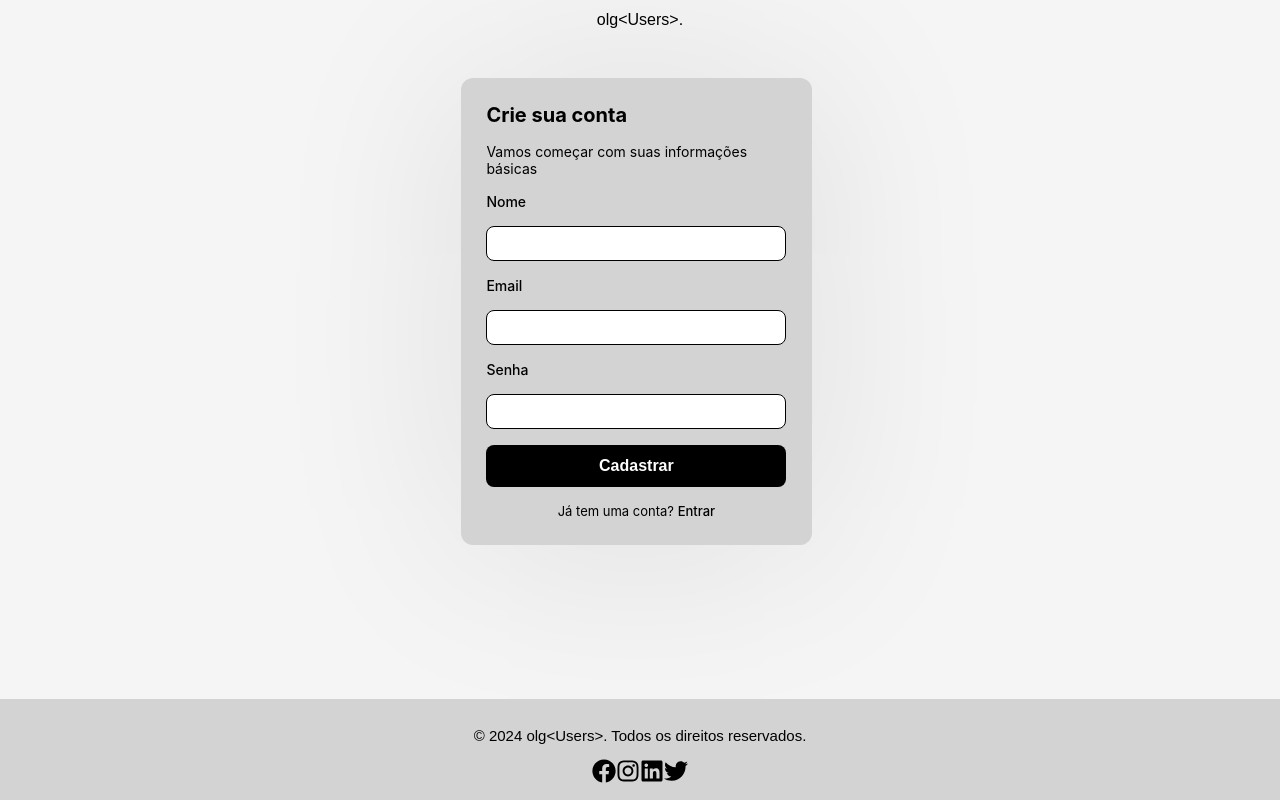
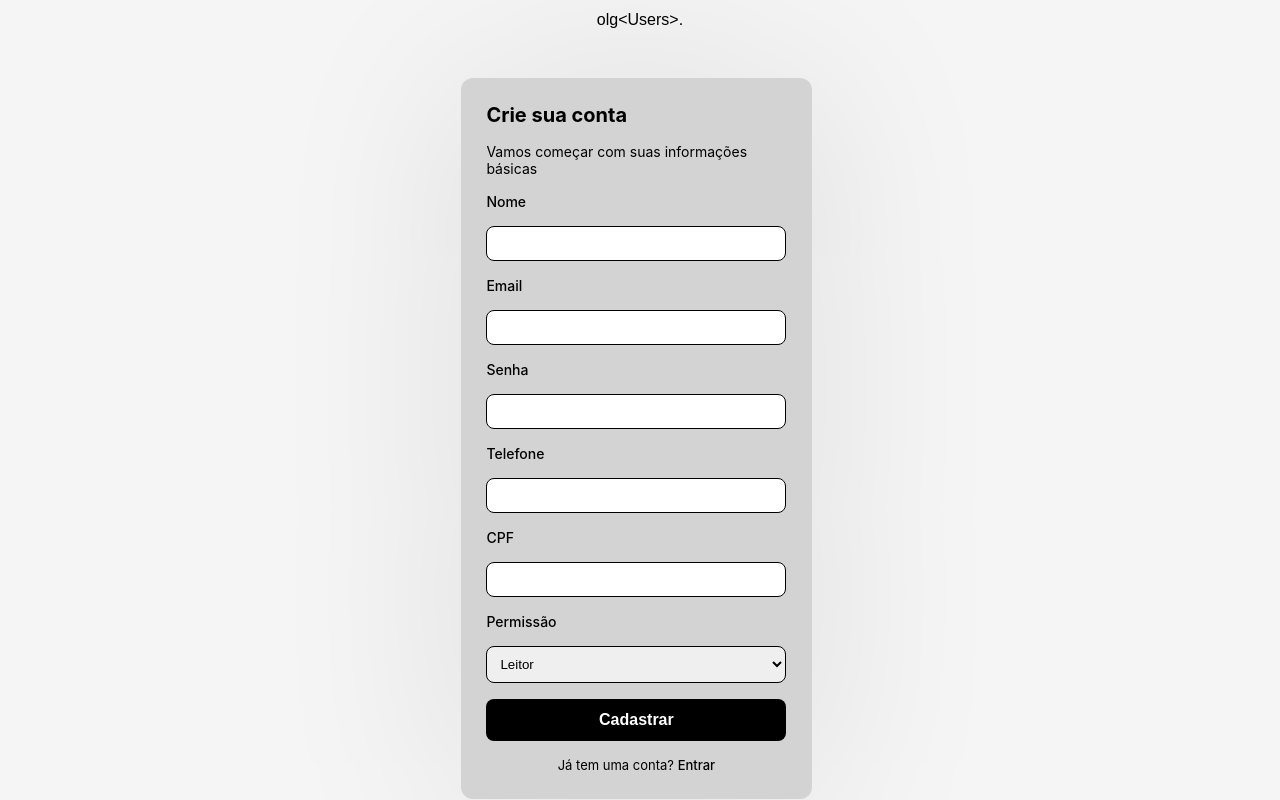
Before and after one commit to olegariobru/olgr-users, a React (Create React App) app in the folder frontEND/: page /cadastro in a window 1280 px wide. Shown: the top 800 px of the page. Built offline with nearby package versions, Linux system fonts and the light colour scheme; a web font is replaced by a local one.

Commit message:
adicionando banco de dados em nuvem

```diff
--- a/frontEND/package.json
+++ b/frontEND/package.json
@@ -7,6 +7,7 @@
     "@testing-library/jest-dom": "^6.6.4",
     "@testing-library/react": "^16.3.0",
     "@testing-library/user-event": "^13.5.0",
+    "firebase": "^12.3.0",
     "framer-motion": "^12.23.12",
     "react": "^19.1.1",
     "react-dom": "^19.1.1",
--- a/frontEND/src/App.js
+++ b/frontEND/src/App.js
@@ -4,7 +4,7 @@ import LoginPrin from './paginas/login'
 import EsqueceuSenha from './paginas/forgotPass';
 import TelaDeEntrada from './paginas/telaEntrada';
 import Cadastro from './paginas/cadastro';
-import Footer from './paginas/footer';
+import Footer from './Componentes/footer';
 import { AnimatePresence } from 'framer-motion'
 
 function AnimatedRoutes(){
--- /dev/null
+++ b/frontEND/src/firebaseConfig.js
@@ -0,0 +1,18 @@
+import { initializeApp } from "firebase/app";
+import { getAuth } from "firebase/auth";
+import { getFirestore } from "firebase/firestore";
+
+const firebaseConfig = {
+  apiKey: "AIzaSyBnon8iwZvX_-IlWQTTl6mdSRBPcwDUPY8",
+  authDomain: "olguser.firebaseapp.com",
+  projectId: "olguser",
+  storageBucket: "olguser.firebasestorage.app",
+  messagingSenderId: "503514402619",
+  appId: "1:503514402619:web:c0fe05a1cb6e321bcc711e",
+  measurementId: "G-XWJ663V23M"
+};
+
+const app = initializeApp(firebaseConfig);
+
+export const auth = getAuth(app);
+export const db = getFirestore(app);
--- a/frontEND/src/paginas/cadastro/index.js
+++ b/frontEND/src/paginas/cadastro/index.js
@@ -1,35 +1,144 @@
 import { motion } from 'framer-motion';
 import styles from './cadastro.module.css';
-import React from 'react';
+
+import { useState } from 'react';
+import { auth, db } from '../../firebaseConfig';
+import { createUserWithEmailAndPassword } from 'firebase/auth';
+import { doc, setDoc } from 'firebase/firestore';
 
 export default function Cadastro() {
+  const [form, setForm] = useState({
+    nome: '',
+    email: '',
+    senha: '',
+    telefone: '',
+    cpf: '',
+    role: 'leitor', // padrão: leitor
+  });
+
+  const handleChange = (e) => {
+    setForm({ ...form, [e.target.name]: e.target.value });
+  };
+
+  const handleSubmit = async (e) => {
+    e.preventDefault();
+    try {
+      const userCred = await createUserWithEmailAndPassword(
+        auth,
+        form.email,
+        form.senha
+      );
+
+      await setDoc(doc(db, 'users', userCred.user.uid), {
+        nome: form.nome,
+        email: form.email,
+        telefone: form.telefone,
+        cpf: form.cpf,
+        role: form.role,
+      });
+
+      alert('Usuário cadastrado com sucesso!');
+    } catch (error) {
+      console.error('Erro ao cadastrar usuário:', error);
+      alert('Erro ao cadastrar usuário: ' + error.message);
+    }
+  };
+
   return (
     <motion.div
-            initial={{ opacity: 0, y: 20}}
-            animate={{ opacity: 1, y: 0}}
-            exit={{ opacity: 0, y: -20}}
-            transition={{ duration: 0.5}}
+      initial={{ opacity: 0, y: 20 }}
+      animate={{ opacity: 1, y: 0 }}
+      exit={{ opacity: 0, y: -20 }}
+      transition={{ duration: 0.5 }}
     >
       <div className={styles.cadHeader}>
         <h1>olg&lt;Users&gt;.</h1>
       </div>
+
       <div className={styles.container}>
+        <form className={styles.cadForm} onSubmit={handleSubmit}>
+          <h1 className={styles.cadTit}>Crie sua conta</h1>
+          <p className={styles.cadSubTit}>
+            Vamos começar com suas informações básicas
+          </p>
 
-                <form className={styles.cadForm}>
-                    <h1 className={styles.cadTit}>Crie sua conta</h1>
-                    <p className={styles.cadSubTit}>Vamos começar com suas informações básicas</p>
           <label className={styles.labelCad} htmlFor="nome">Nome</label>
-                    <input className={styles.inputCad} type="text" id="nome" name="nome" required />
+          <input
+            className={styles.inputCad}
+            type="text"
+            id="nome"
+            name="nome"
+            value={form.nome}
+            onChange={handleChange}
+            required
+          />
+
           <label className={styles.labelCad} htmlFor="email">Email</label>
-                    <input className={styles.inputCad} type="email" id="email" name="email" required />
-                    <label className={styles.labelCad} htmlFor="password">Senha</label>
-                    <input className={styles.inputCad} type="password" id="senha" name="senha" required />
+          <input
+            className={styles.inputCad}
+            type="email"
+            id="email"
+            name="email"
+            value={form.email}
+            onChange={handleChange}
+            required
+          />
+
+          <label className={styles.labelCad} htmlFor="senha">Senha</label>
+          <input
+            className={styles.inputCad}
+            type="password"
+            id="senha"
+            name="senha"
+            value={form.senha}
+            onChange={handleChange}
+            required
+          />
+
+          <label className={styles.labelCad} htmlFor="telefone">Telefone</label>
+          <input
+            className={styles.inputCad}
+            type="text"
+            id="telefone"
+            name="telefone"
+            value={form.telefone}
+            onChange={handleChange}
+            required
+          />
+
+          <label className={styles.labelCad} htmlFor="cpf">CPF</label>
+          <input
+            className={styles.inputCad}
+            type="text"
+            id="cpf"
+            name="cpf"
+            value={form.cpf}
+            onChange={handleChange}
+            required
+          />
+
+          <label className={styles.labelCad} htmlFor="role">Permissão</label>
+          <select
+            className={styles.inputCad}
+            id="role"
+            name="role"
+            value={form.role}
+            onChange={handleChange}
+          >
+            <option value="leitor">Leitor</option>
+            <option value="editor">Editor</option>
+            <option value="admin">Administrador</option>
+          </select>
+
           <button className={styles.btnCad} type="submit">Cadastrar</button>
+
           <div className={styles.divisor}>
-                        <p className={styles.cadRod}>Já tem uma conta? <a href="/login" className={styles.cadLink}>Entrar</a></p>
+            <p className={styles.cadRod}>
+              Já tem uma conta?{' '}
+              <a href="/login" className={styles.cadLink}>Entrar</a>
+            </p>
           </div>
         </form>
-
       </div>
     </motion.div>
   );
```
Also changed, not shown: frontEND/firebase.json (added), frontEND/public/robots.txt (deleted), frontEND/src/Componentes/footer/footer.module.css (renamed from frontEND/src/paginas/footer/footer.module.css), frontEND/src/Componentes/footer/index.js (renamed from frontEND/src/paginas/footer/index.js), frontEND/src/rotas/AppRotes.js (added), frontEND/src/rotas/privatesRoute.js (added), 2 other files (tests, documents, lock files or other folders). Lines whose indentation alone changed are shown as unchanged.
